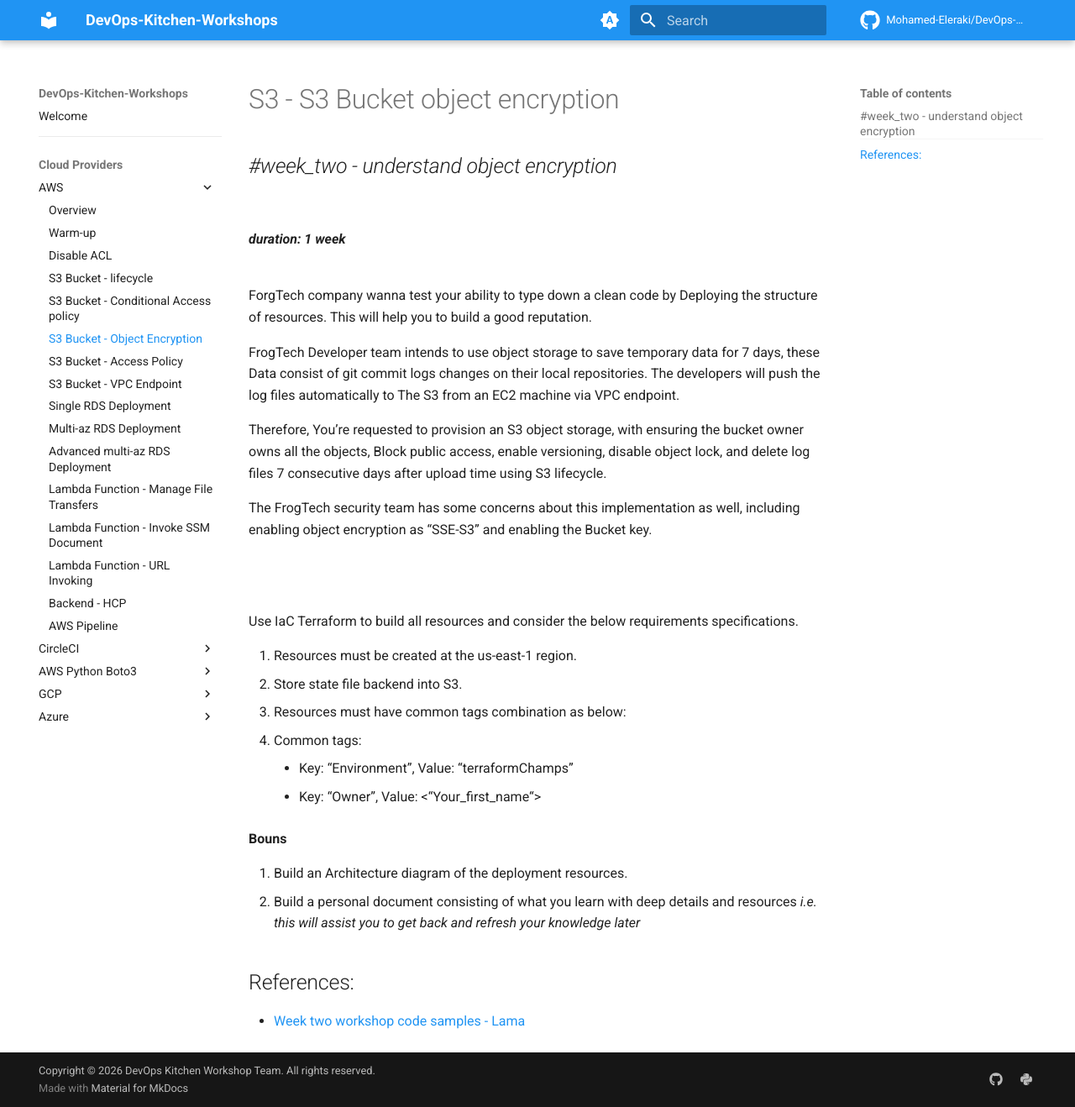
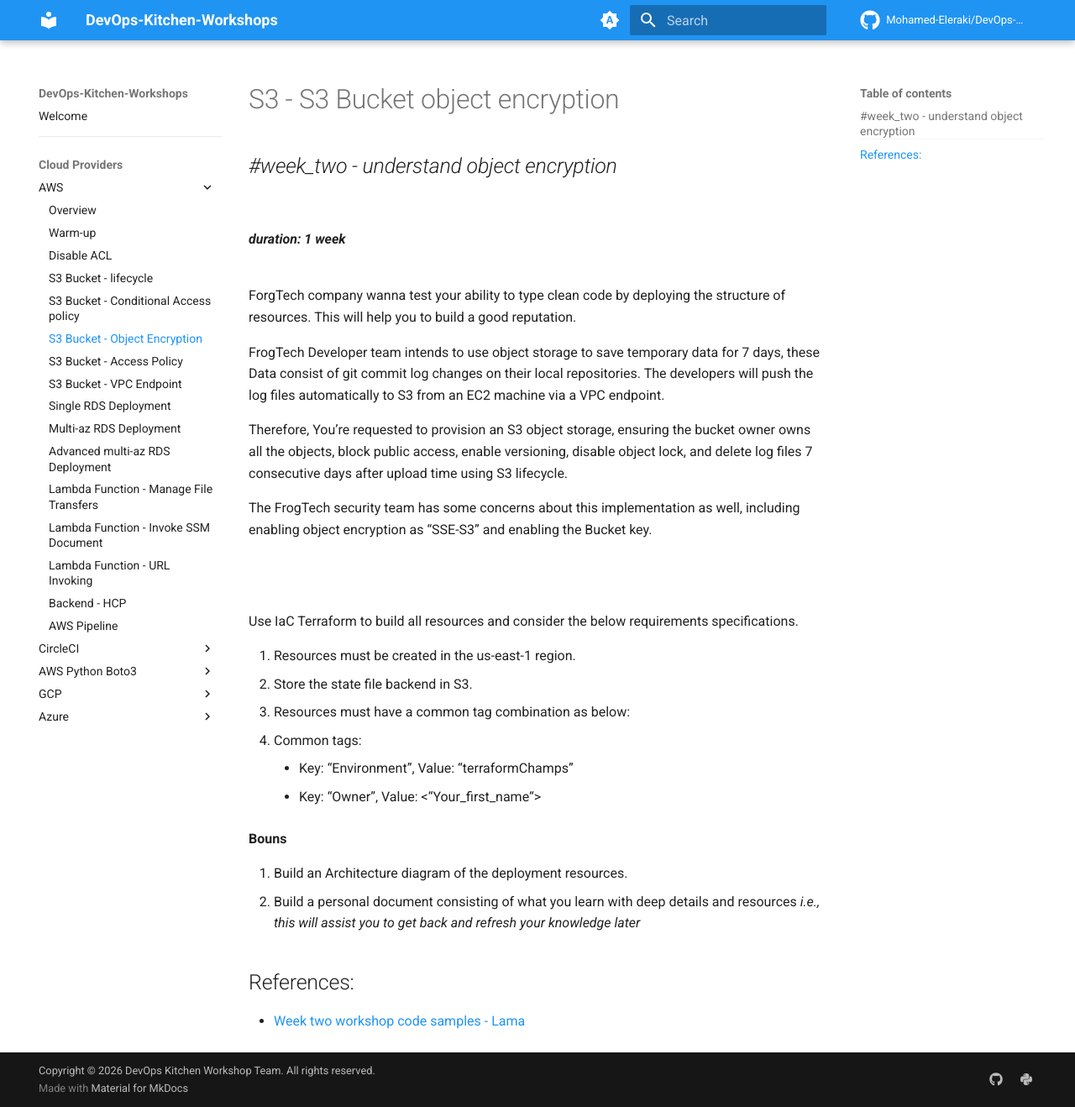
Before and after one commit to Mohamed-Eleraki/DevOps-Kitchen-Workshop, an MkDocs documentation site: the page built from docs/aws/s3-bucket-object-encryption.md, in a window 1280 px wide and 1318 px high. Shown: the whole window at 84% size. Built offline with MkDocs 1.6.1 and Material for MkDocs 9.7.7, drawn with Linux system fonts in a browser that asks for light colours; comment, search, counter and statistics services are not loaded; the version menu is left out.

Commit message:
Update s3-bucket-object-encryption.md

```diff
--- a/docs/aws/s3-bucket-object-encryption.md
+++ b/docs/aws/s3-bucket-object-encryption.md
@@ -5,13 +5,13 @@
 
 **_duration: 1 week_**<br><br>
 
-ForgTech company wanna test your ability to type down a clean code by Deploying the structure of resources. This will help you to build a
+ForgTech company wanna test your ability to type clean code by deploying the structure of resources. This will help you to build a
 good reputation.
 
-FrogTech Developer team intends to use object storage to save temporary data for 7 days, these Data consist of git commit logs changes
-on their local repositories. The developers will push the log files automatically to The S3 from an EC2 machine via VPC endpoint.
+FrogTech Developer team intends to use object storage to save temporary data for 7 days, these Data consist of git commit log changes
+on their local repositories. The developers will push the log files automatically to S3 from an EC2 machine via a VPC endpoint.
 
-Therefore, You’re requested to provision an S3 object storage, with ensuring the bucket owner owns all the objects, Block public access,
+Therefore, You’re requested to provision an S3 object storage, ensuring the bucket owner owns all the objects, block public access,
 enable versioning, disable object lock, and delete log files 7 consecutive days after upload time using S3 lifecycle.
 
 The FrogTech security team has some concerns about this implementation as well, including enabling object encryption as “SSE-S3” and
@@ -22,9 +22,9 @@
 
 Use IaC Terraform to build all resources and consider the below requirements specifications.
 
-1. Resources must be created at the us-east-1 region.
-2. Store state file backend into S3.
-3. Resources must have common tags combination as below:
+1. Resources must be created in the us-east-1 region.
+2. Store the state file backend in S3.
+3. Resources must have a common tag combination as below:
 4. Common tags:
     - Key: “Environment”, Value: “terraformChamps”
     - Key: “Owner”, Value: <“Your_first_name“>
@@ -32,7 +32,7 @@
 **Bouns**
 
 1. Build an Architecture diagram of the deployment resources.
-2. Build a personal document consisting of what you learn with deep details and resources _i.e. this will assist you to get back and refresh_
+2. Build a personal document consisting of what you learn with deep details and resources _i.e., this will assist you to get back and refresh_
     _your knowledge later_
 <br>
 
```
